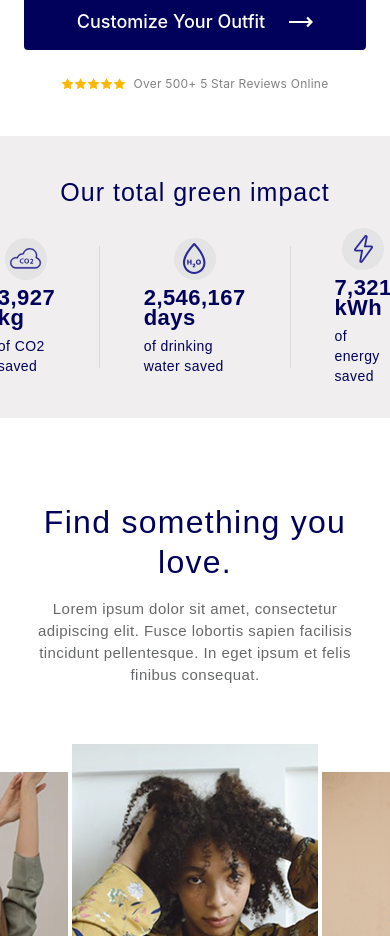
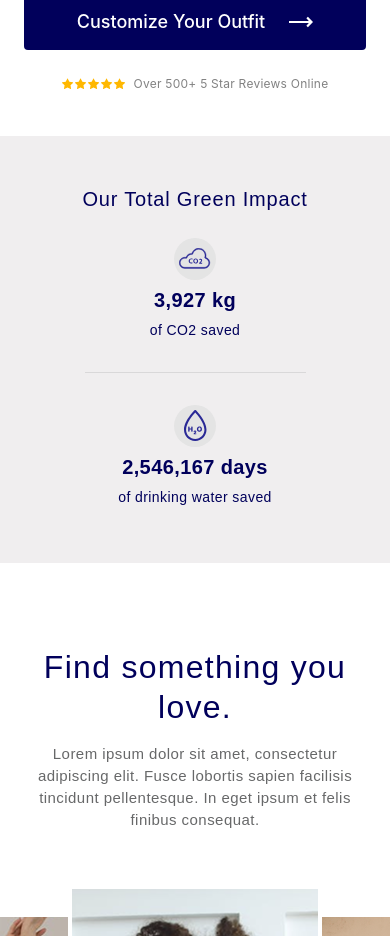
Before and after one commit to marharita08/byteex, a React (Vite) app: page / in a window 390 px wide. Shown: the part 6520-7456 px from the top of the page. Built offline with nearby package versions, Linux system fonts and the light colour scheme.

Commit message:
add responsiveness for info banner

```diff
--- a/src/components/InfoBanner.tsx
+++ b/src/components/InfoBanner.tsx
@@ -1,6 +1,8 @@
 import cloud from "@/assets/cloud.svg";
 import drop from "@/assets/drop.svg";
 import energy from "@/assets/energy.svg";
+
+import { cn } from "@/utils/cn";
 
 interface StatItem {
   value: string;
@@ -17,22 +19,28 @@ const stats: StatItem[] = [
 export const InfoBanner = () => {
   return (
     <section className="w-full bg-background-gray">
-      <div className="max-w-7xl mx-auto px-6 pt-[39px] pb-8 flex flex-col items-center gap-4.5">
-        <h2 className="text-[25px] leading-[35px] tracking-[0.04em] text-primary font-sofia font-normal text-center">
+      <div className="max-w-7xl mx-auto px-6 pt-12 pb-14 md:pt-[39px] md:pb-8 flex flex-col items-center gap-6 md:gap-4.5">
+        <h2 className="text-[20px] md:text-[25px] leading-[30px] md:leading-[35px] tracking-[0.04em] text-primary font-sofia font-normal text-center capitalize md:normal-case">
           Our total green impact
         </h2>
 
-        <div className="flex items-center justify-center">
+        <div className="flex flex-col md:flex-row items-center justify-center w-full">
           {stats.map((stat, idx) => (
-            <div key={idx} className="flex items-center">
+            <div
+              key={idx}
+              className={cn(
+                "flex flex-col md:flex-row items-center w-full md:w-auto",
+                idx === 2 && "hidden md:flex",
+              )}
+            >
               {idx > 0 && (
-                <div className="w-px h-[122px] bg-divider/50 mx-11" />
+                <div className="w-[221px] h-px md:w-px md:h-[122px] bg-divider/50 my-8 md:my-0 md:mx-11" />
               )}
-              <div className="flex flex-col items-center gap-2">
+              <div className="flex flex-col items-center gap-2 text-center">
                 <div className="w-[42px] h-[42px] bg-surface-gray rounded-full flex items-center justify-center">
                   <img src={stat.icon} alt="" />
                 </div>
-                <span className="text-[22px] leading-[20px] tracking-[0.02em] font-sofia font-semibold text-primary">
+                <span className="text-[20px] md:text-[22px] leading-[24px] md:leading-[20px] tracking-[0.02em] font-sofia font-semibold text-primary">
                   {stat.value}
                 </span>
                 <span className="text-[14px] leading-[20px] tracking-[0.03em] font-sofia font-normal text-primary">
```
